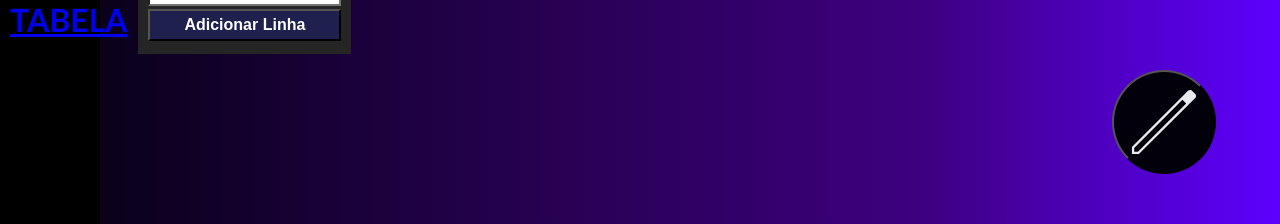
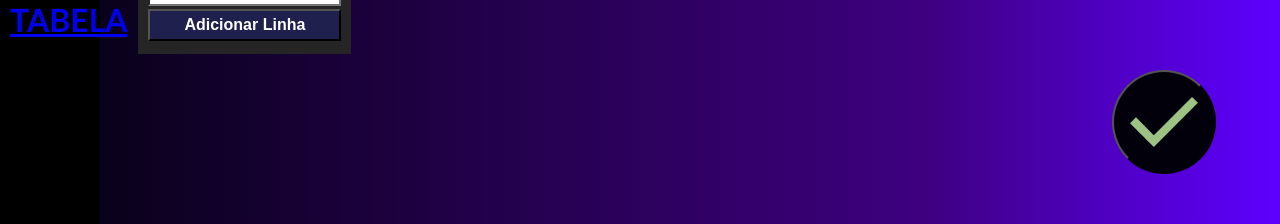
Before and after one commit to Web-LIA/Tabela-Dinamica, a React (Create React App) app: page /tabelanova in a window 1280 px wide. Both pictures are taken after a click on the button 1164 px from the left and 668 px from the top of the page. Shown: the part 546-770 px from the top of the page. Built offline with nearby package versions, Linux system fonts and the light colour scheme.

Commit message:
fix: resolucao do conflito com a tabela-nova

```diff
--- a/src/pages/NewTable.tsx
+++ b/src/pages/NewTable.tsx
@@ -8,7 +8,7 @@ import TableHeader from '../components/newTable/TableHeader'
 import TableRowEdit from '../components/newTable/TableRowEdit'
 import { RowData, TableRowMethods, TableRowEditMethods, TableHeaderMethods } from '../typesNewTable'
 import editIcon from '../assets/editIcon.svg'
-
+import checkIcon from '../assets/checkIcon.svg'
 function NewTable() {
     const [data, setData] = useState<RowData[]>([
         {id: "00000", nome: "Ryan", idade: "20"},
@@ -156,14 +156,16 @@ function NewTable() {
 
     return (
         <>
-        <button onClick={changeEditMode} className={themes.editarButton}><img src={editIcon} alt="Modo Editar" /><div></div></button>
-        { editMode && (
+        {editMode ? (
             <>
+            <button onClick={changeEditMode} className={themes.editarButton}><img src={checkIcon} alt="Salvar Mudanças" /><div></div></button>
             <div className={themes.formulario}>
                 <FormAddColumn keys={keys} setNewKey={setNewKey} addColumn={addColumn}/>
                 <FormAddRow keys={keys} data={data} updateNewRowData={updateNewRowData} addRow={addRow}/>
             </div>
             </>
+        ): (
+            <button onClick={changeEditMode} className={themes.editarButton}><img src={editIcon} alt="Modo Editar" /><div></div></button>
         )}
         <div className={themes.tabela}>
         <table border={1}>
```
